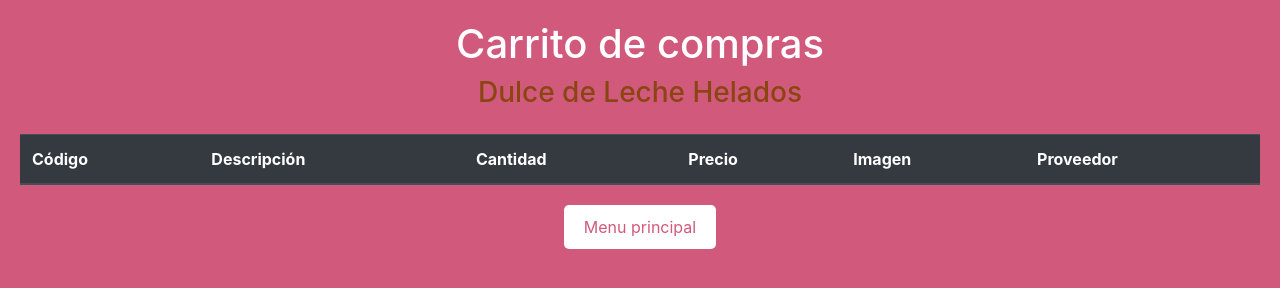
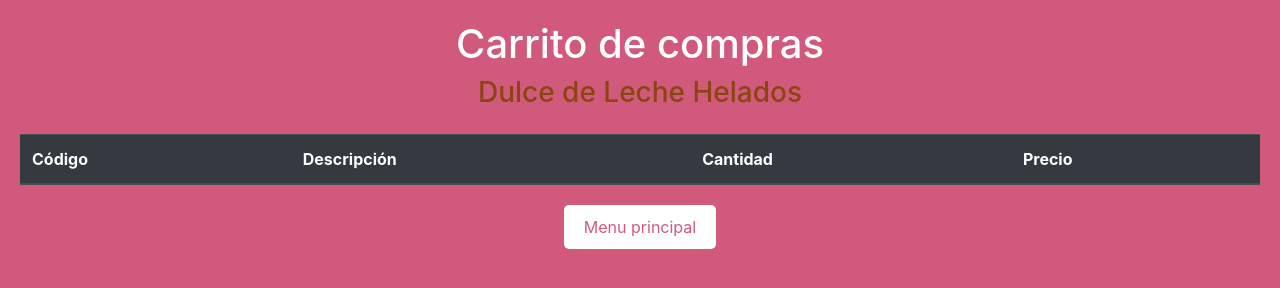
Before and after one commit to juanaotermin19/Dulce-de-Leche-Helados, a plain HTML site: page listado.html in a window 1280 px wide. Drawn offline with nearby package versions, Linux system fonts and the light colour scheme; no server answers.

Commit message:
Update listado.html
elimino de la tabla imagen y proveedor

```diff
--- a/listado.html
+++ b/listado.html
@@ -64,8 +64,6 @@
         <th>Descripción</th>
         <th>Cantidad</th>
         <th align="right">Precio</th>
-        <th>Imagen</th>
-        <th align="right">Proveedor</th>
     </tr>
 </thead>
 <tbody id="tablaProductos"> </tbody>
```
